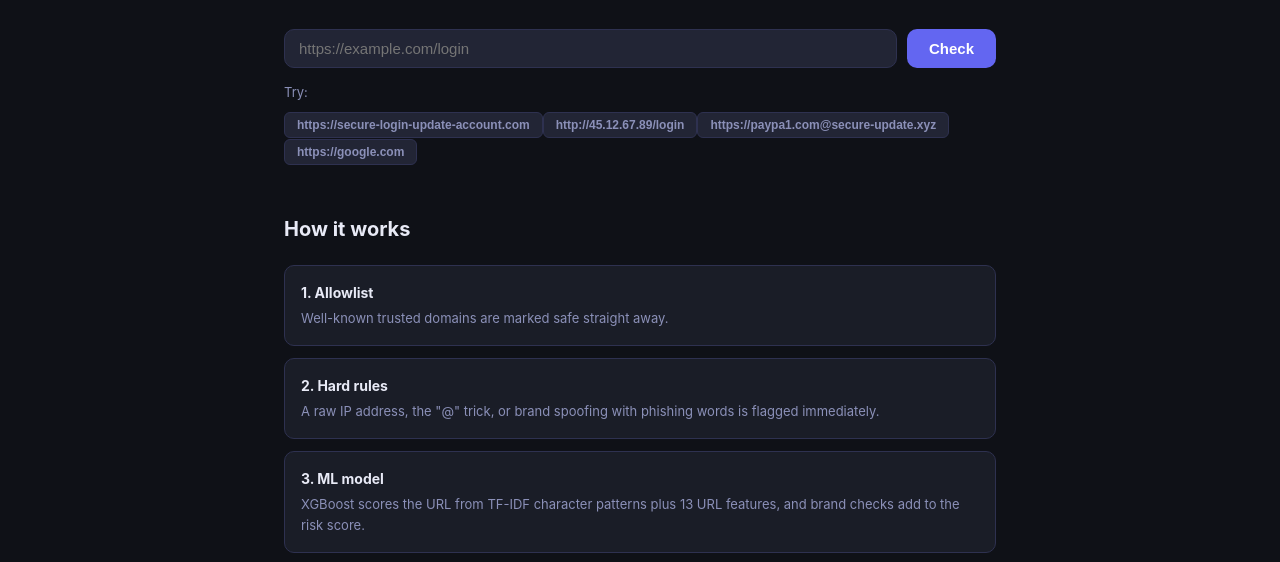
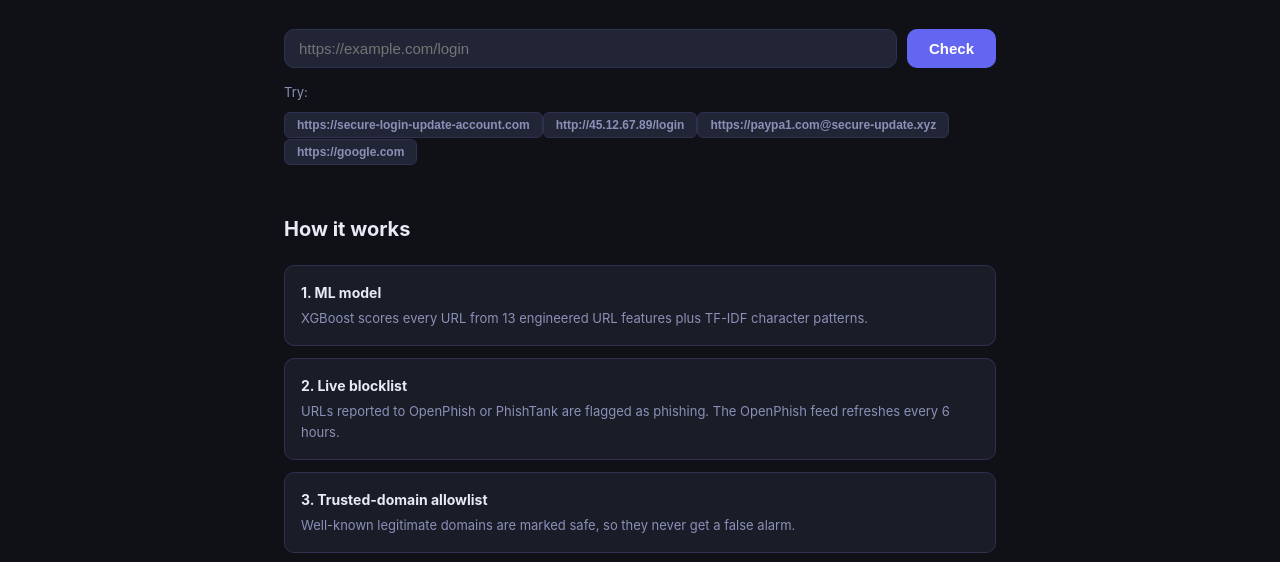
Before and after one commit to Keerthana-HR-79/phishguard, a browser extension: page frontend/index.html in a window 1280 px wide. Shown: the part 196-758 px from the top of the page. Drawn offline with Linux system fonts and the light colour scheme.

Commit message:
Website: update 'How it works' to match the current pipeline order
Model first, then live blocklist, trusted-domain allowlist, and risk score.

Co-Authored-By: Claude Opus 5.5 <noreply@anthropic.com>

```diff
--- a/frontend/index.html
+++ b/frontend/index.html
@@ -35,16 +35,20 @@
       <h2>How it works</h2>
       <div class="steps">
         <div class="step">
-          <div class="stepTitle">1. Allowlist</div>
-          <div class="stepDesc">Well-known trusted domains are marked safe straight away.</div>
+          <div class="stepTitle">1. ML model</div>
+          <div class="stepDesc">XGBoost scores every URL from 13 engineered URL features plus TF-IDF character patterns.</div>
         </div>
         <div class="step">
-          <div class="stepTitle">2. Hard rules</div>
-          <div class="stepDesc">A raw IP address, the "@" trick, or brand spoofing with phishing words is flagged immediately.</div>
+          <div class="stepTitle">2. Live blocklist</div>
+          <div class="stepDesc">URLs reported to OpenPhish or PhishTank are flagged as phishing. The OpenPhish feed refreshes every 6 hours.</div>
         </div>
         <div class="step">
-          <div class="stepTitle">3. ML model</div>
-          <div class="stepDesc">XGBoost scores the URL from TF-IDF character patterns plus 13 URL features, and brand checks add to the risk score.</div>
+          <div class="stepTitle">3. Trusted-domain allowlist</div>
+          <div class="stepDesc">Well-known legitimate domains are marked safe, so they never get a false alarm.</div>
+        </div>
+        <div class="step">
+          <div class="stepTitle">4. Risk score</div>
+          <div class="stepDesc">A raw IP host, the "@" trick or a brand look-alike is flagged outright. Otherwise the model's score plus brand and new-domain checks decide: phishing, suspicious or safe.</div>
         </div>
         <div class="step">
           <div class="stepTitle">Chrome extension</div>
```
